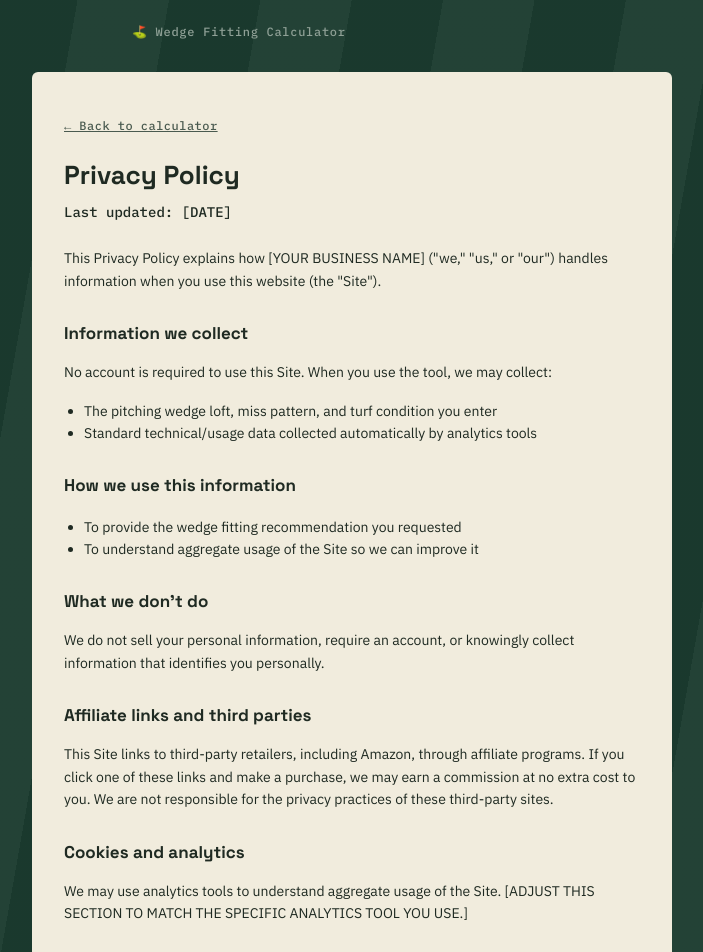
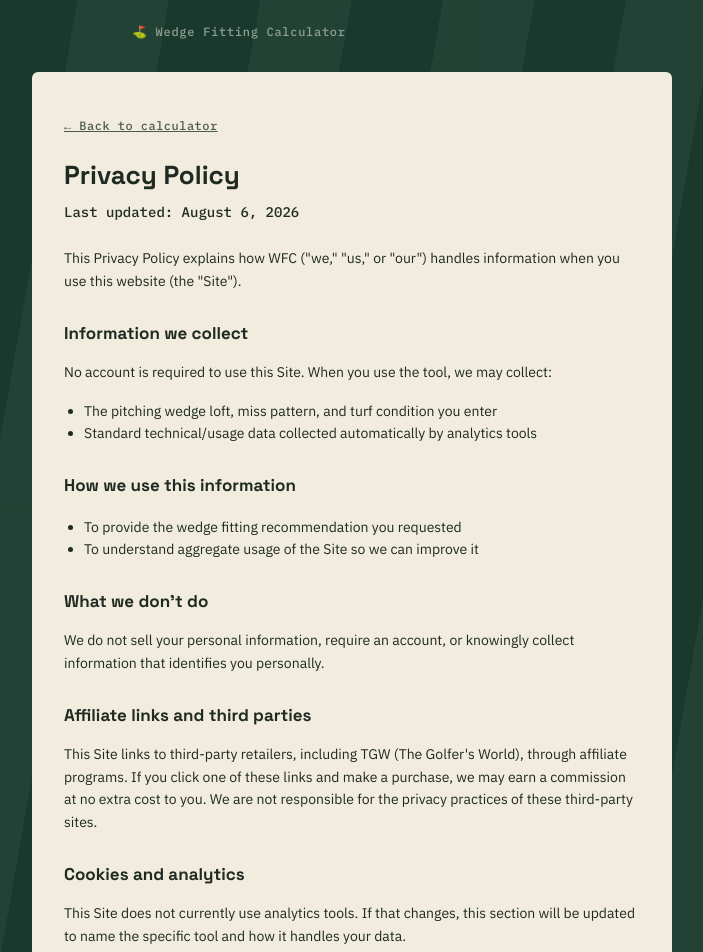
Before and after one commit to rychris6-a11y/wedge-fitting-tool, a Next.js app: page /privacy in a window 1280 px wide. Shown: the top 952 px of the page, without its empty margins (288-991 px from the left). Built offline with nearby package versions, Linux system fonts and the light colour scheme.

Commit message:
Add files via upload

```diff
--- a/app/privacy/page.tsx
+++ b/app/privacy/page.tsx
@@ -5,9 +5,9 @@ export default function PrivacyPolicy() {
     <main className="legal-page">
       <a href="/" className="legal-back-link">← Back to calculator</a>
       <h1>Privacy Policy</h1>
-      <p className="legal-updated">Last updated: [DATE]</p>
+      <p className="legal-updated">Last updated: August 6, 2026</p>
       <p>
-        This Privacy Policy explains how [YOUR BUSINESS NAME] ("we," "us," or
+        This Privacy Policy explains how WFC ("we," "us," or
         "our") handles information when you use this website (the "Site").
       </p>
 
@@ -32,16 +32,18 @@ export default function PrivacyPolicy() {
 
       <h2>Affiliate links and third parties</h2>
       <p>
-        This Site links to third-party retailers, including Amazon, through
-        affiliate programs. If you click one of these links and make a
-        purchase, we may earn a commission at no extra cost to you. We are
-        not responsible for the privacy practices of these third-party sites.
+        This Site links to third-party retailers, including TGW (The Golfer's
+        World), through affiliate programs. If you click one of these links
+        and make a purchase, we may earn a commission at no extra cost to
+        you. We are not responsible for the privacy practices of these
+        third-party sites.
       </p>
 
       <h2>Cookies and analytics</h2>
       <p>
-        We may use analytics tools to understand aggregate usage of the Site.
-        [ADJUST THIS SECTION TO MATCH THE SPECIFIC ANALYTICS TOOL YOU USE.]
+        This Site does not currently use analytics tools. If that changes,
+        this section will be updated to name the specific tool and how it
+        handles your data.
       </p>
 
       <h2>Children's privacy</h2>
@@ -51,7 +53,7 @@ export default function PrivacyPolicy() {
       <p>We may update this Privacy Policy from time to time.</p>
 
       <h2>Contact us</h2>
-      <p>Questions? Contact us at [YOUR CONTACT EMAIL].</p>
+      <p>Questions? Contact us at WFCtools@gmail.com.</p>
     </main>
   );
 }
```
Also changed, not shown: app/disclosure/page.tsx (+4 -6 lines), app/terms/page.tsx (+8 -8 lines).
